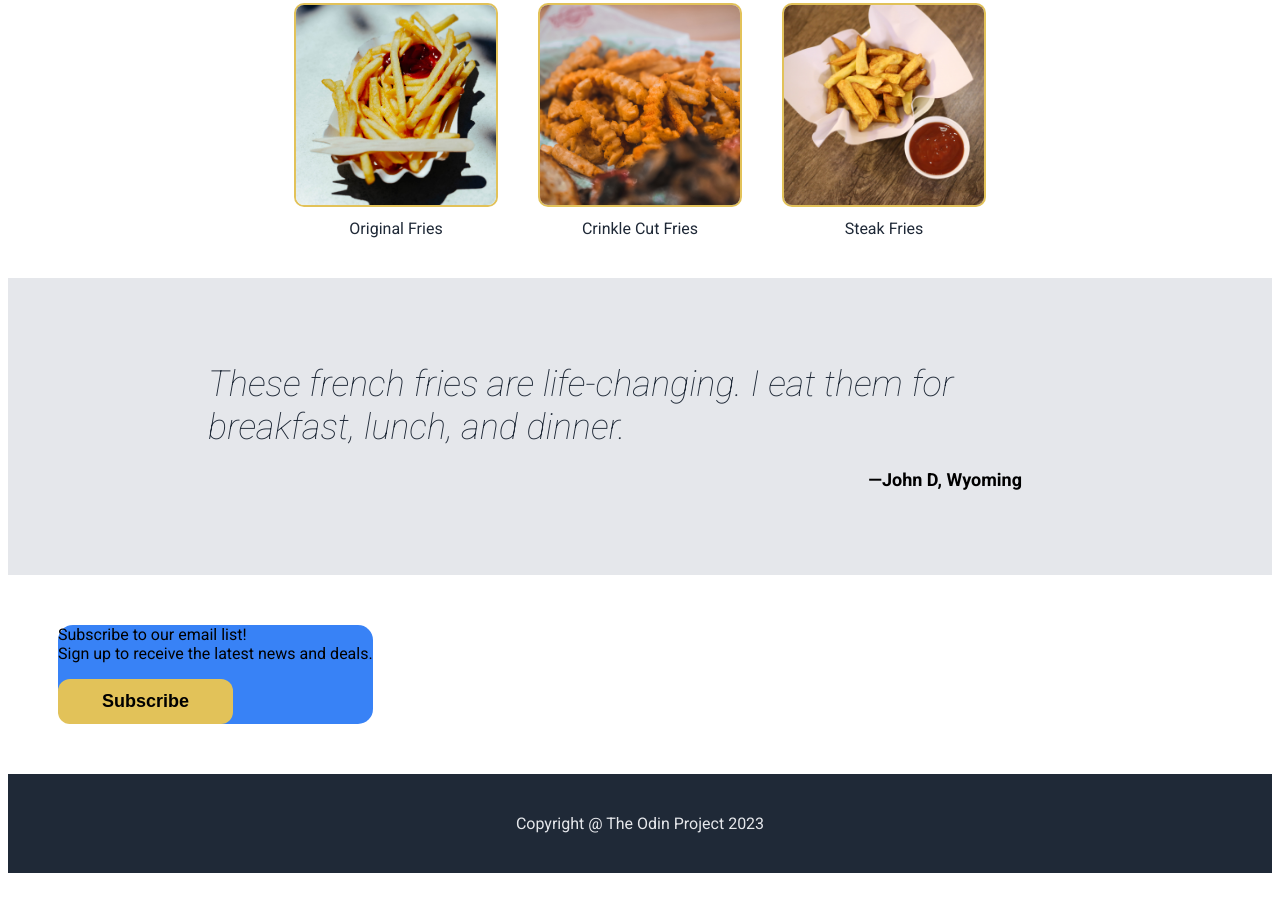
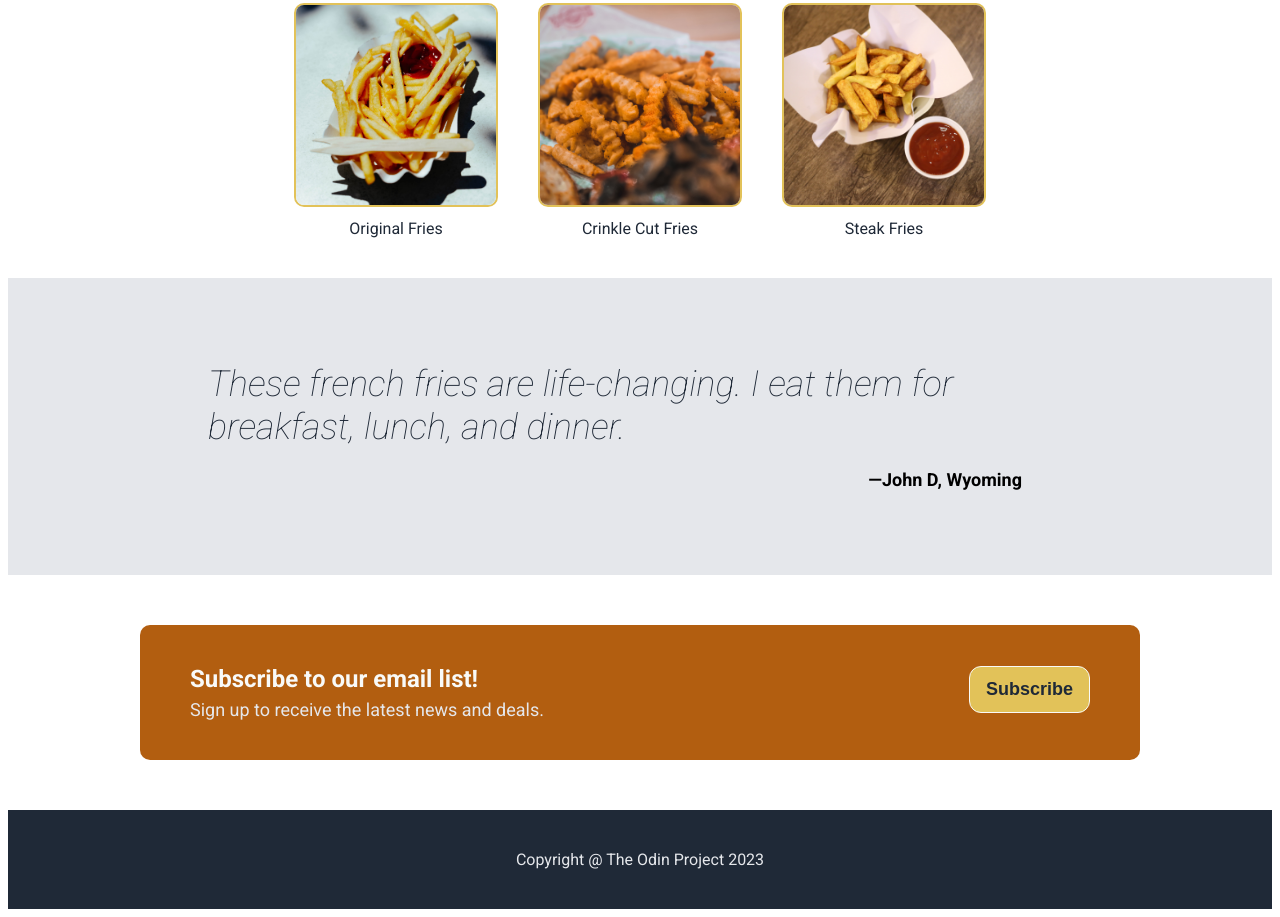
Before and after one commit to n-dett/odin-landing-page, a plain HTML site: page index.html in a window 1280 px wide. Shown: the part 599-1516 px from the top of the page. Before the commit the page ends 1480 px from the top, so only its background shows below. Drawn offline with Linux system fonts and the light colour scheme.

Commit message:
Style CTA section
Increased the width and changed the color of the .cta-container

```diff
--- a/index.html
+++ b/index.html
@@ -72,7 +72,7 @@
             <div class="cta-heading">
                 Subscribe to our email list!
             </div>
-            <div text-body>
+            <div class="text-body">
                 Sign up to receive the latest news and deals.
             </div>
         </div>
--- a/styles.css
+++ b/styles.css
@@ -73,6 +73,7 @@ button {
     max-width: 175px;
     margin-top: 16px;
     font-weight: 700;
+    color: #1f2937;
 }
 
 .hero-text {
@@ -157,22 +158,32 @@ button {
 .cta {
     display: flex;
     padding: 50px;
+    justify-content: center;
+    align-items: center;
 
 }
 
 .cta-container {
     display: flex;
-    background-color: #3882f6;
-    border-radius: 15px;
-    flex-direction: column;
+    background-color: #b25e10;
+    border-radius: 10px;
+    padding: 40px 50px;
+    align-items: center;
+    justify-content: space-between;
+    width: 900px;
 }
 
 .cta-text {
     display: flex;
     flex-direction: column;
+    justify-content: center;
 }
 
 .cta-heading {
+    color:#F9FAF8;
+    font-size: 24px;
+    font-weight: 700;
+    margin-bottom: 6px;
 
 }
 
@@ -182,3 +193,8 @@ button {
     color: #E5E7EB;
     padding: 40px 0;
 }
+
+.cta-container button {
+    border: #F9FAF8 1px solid;
+    margin-top: -6px;
+}
```
